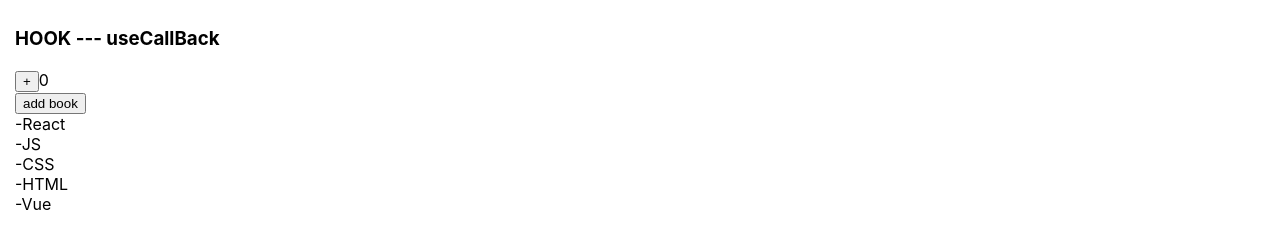
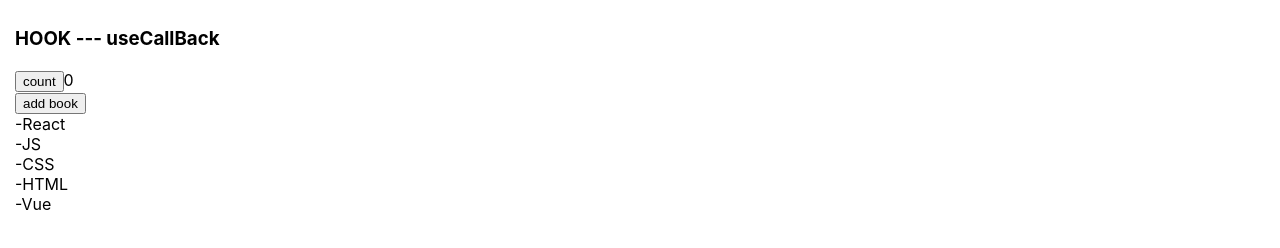
Before and after one commit to DaniyelGit/React-Kabzda, a React (Create React App) app: page / in a window 1280 px wide. Shown: the part 1271-1519 px from the top of the page. Built offline with nearby package versions, Linux system fonts and the light colour scheme.

Commit message:
repeat useCallBack

```diff
--- /dev/null
+++ b/src/Components/UseCallBack/CounterMemoized.tsx
@@ -0,0 +1,18 @@
+import React from 'react';
+
+type CounterMemoizedType = {
+    changeCount: () => void
+    counter: number
+}
+
+export const CounterMemoized = React.memo((props: CounterMemoizedType) => {
+        console.log('CounterMemoized');
+
+        return (
+            <div>
+                <button onClick={props.changeCount}>count</button>
+                <span>{props.counter}</span>
+            </div>
+        );
+    }
+)
--- a/src/Components/UseCallBack/UseCallBack.tsx
+++ b/src/Components/UseCallBack/UseCallBack.tsx
@@ -1,4 +1,5 @@
 import React, {useCallback, useMemo} from "react";
+import {CounterMemoized} from "./CounterMemoized";
 
 type UsersPropsType = {
     books: string[]
@@ -41,10 +42,15 @@ export const LikeUseCallBack = () => {
         setBooks([...books, 'Angular']);
     }, [books])
 
+    const memoizedChangeCount = useCallback(() => {
+        setCounter(counter + 1);
+    }, [counter])
+
     return (
         <div className={'marginTop'}>
-            <button onClick={() => setCounter(counter + 1)}>+</button>
-            {counter}
+
+            <CounterMemoized changeCount={memoizedChangeCount} counter={counter}/>
+
             <div>
                 <BookContainer books={books} addBock={memoizedAddBook}/>
             </div>
```
